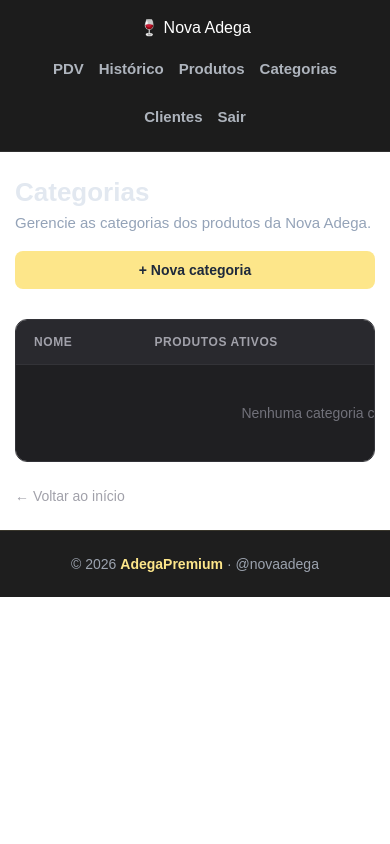
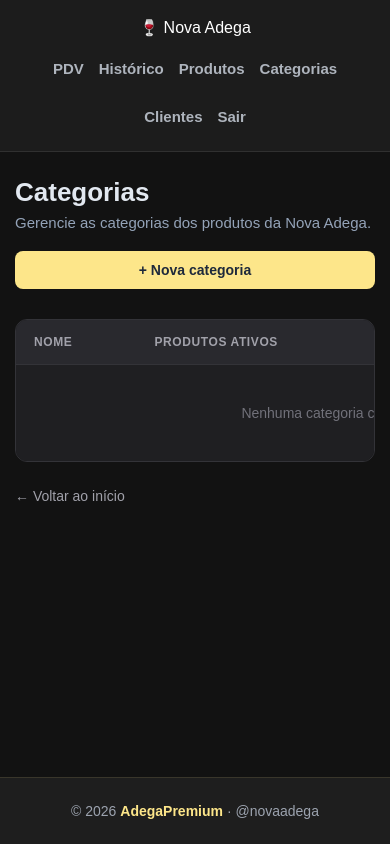
Before and after one commit to Jessy-Lima/Nova-Adega, a FastAPI app: template app/templates/categorias/index.html in a window 390 px wide. Run offline with FastAPI, Linux system fonts and the light colour scheme; the template is opened without the code that fills it, so the values that code supplies are empty.

Commit message:
fix: corrigir conflitos de mesclagem no estilo do corpo e responsividade

```diff
--- a/app/static/CSS/home.css
+++ b/app/static/CSS/home.css
@@ -15,14 +15,14 @@ html {
 
 body {
     font-family: Arial, Helvetica, sans-serif;
-<<<<<<< HEAD
+
     background: #111111;
     color: #f9fafb;
-=======
+
     background: #121212;
     color: #F9FAFB;
 
->>>>>>> 30c9e60754f7652351136c65b60e083982b349b1
+
     min-height: 100vh;
 
     display: flex;
@@ -446,7 +446,7 @@ footer strong {
 
 /* =========================
    RESPONSIVIDADE
->>>>>>> 30c9e60754f7652351136c65b60e083982b349b1
+
 ========================= */
 
 @media (max-width: 900px) {
```
